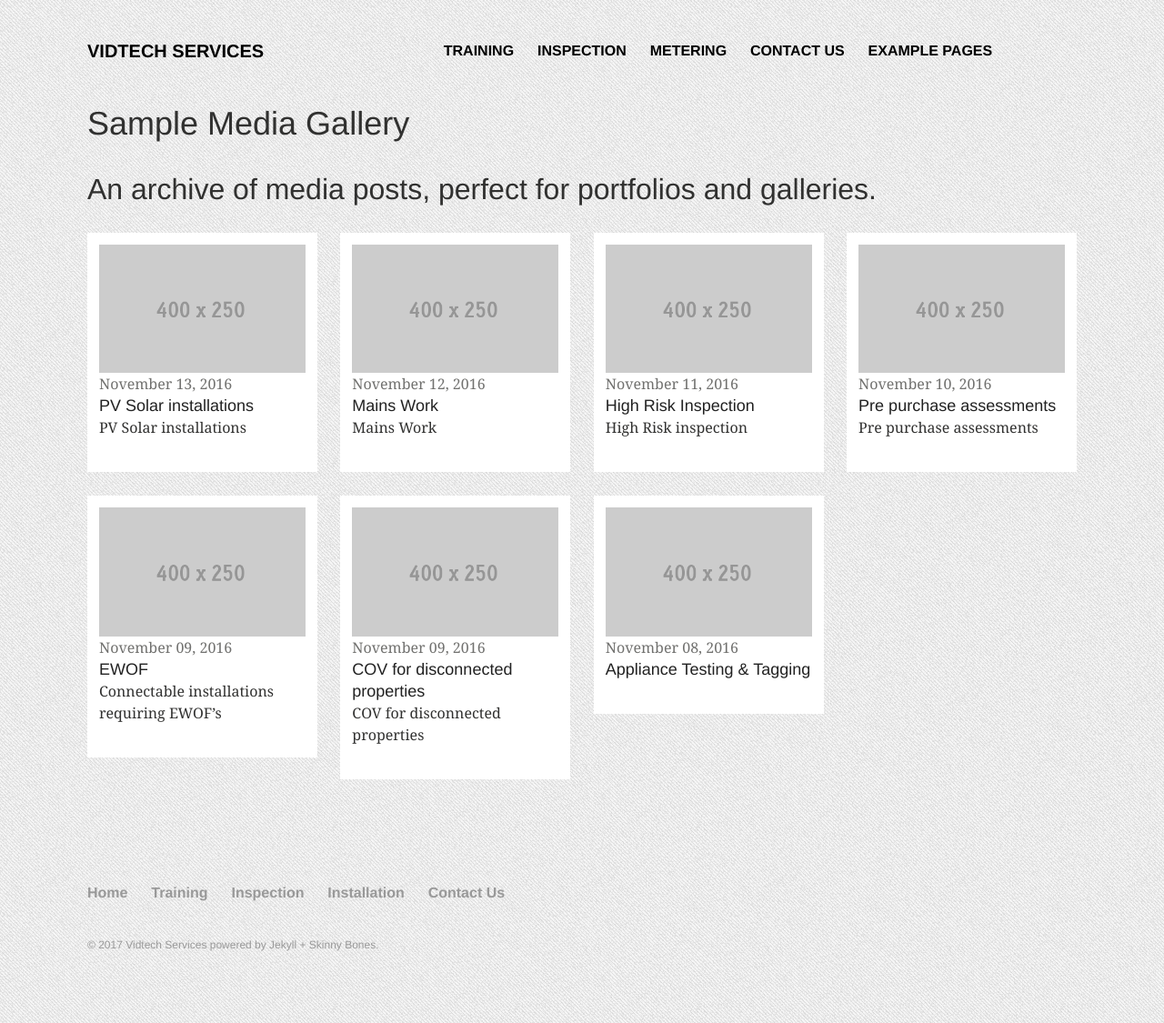
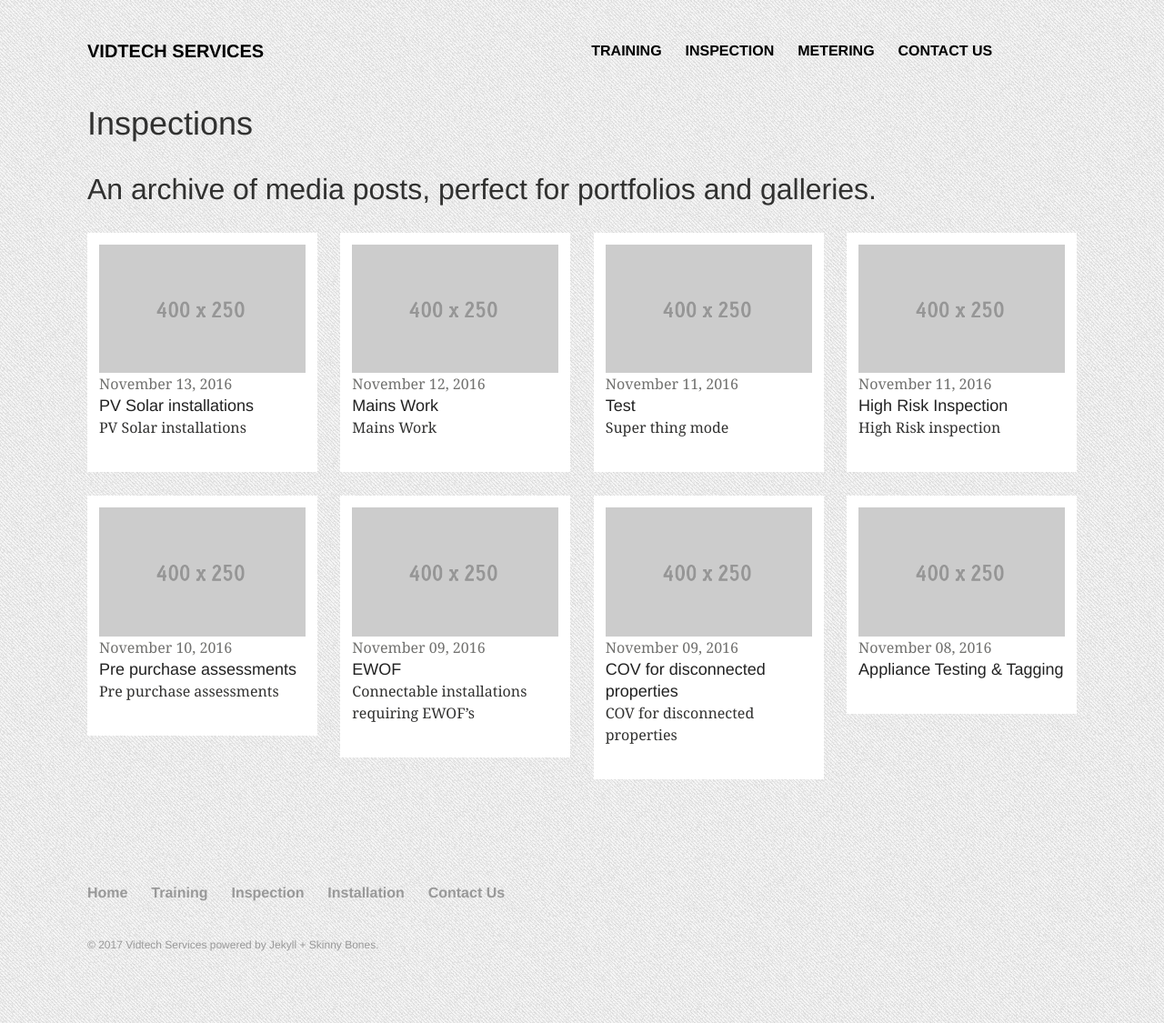
Before and after one commit to DarrenHobern/limerice, a Jekyll site: the page built from inspection/index.md, in a window 1280 px wide. Shown: the whole page at 91% size. Built offline with Jekyll 4.4.1, drawn with Linux system fonts in a browser that asks for light colours.

Commit message:
Removing placeholder content

```diff
--- a/_data/navigation.yml
+++ b/_data/navigation.yml
@@ -19,8 +19,3 @@
   url: /contact/
   excerpt: ""
   image: 400x250.gif
-
-- title: Example pages
-  url: /old/
-  excerpt: "pages to show us how to do the thing"
-  image: 400x250.gif
--- /dev/null
+++ b/_posts/inspection/2016-11-11-testpage.md
@@ -0,0 +1,10 @@
+---
+layout: article
+title: "Test"
+categories: inspection
+modified: 2016-12-11T16:28:11-13:00
+tags: [sample]
+comments: false
+ads: false
+---
+Super thing mode
--- a/inspection/index.md
+++ b/inspection/index.md
@@ -1,6 +1,6 @@
 ---
 layout: archive
-title: "Sample Media Gallery"
+title: "Inspections"
 date: 2014-05-30T11:40:45-04:00
 modified:
 excerpt: "An archive of media posts, perfect for portfolios and galleries."
```
